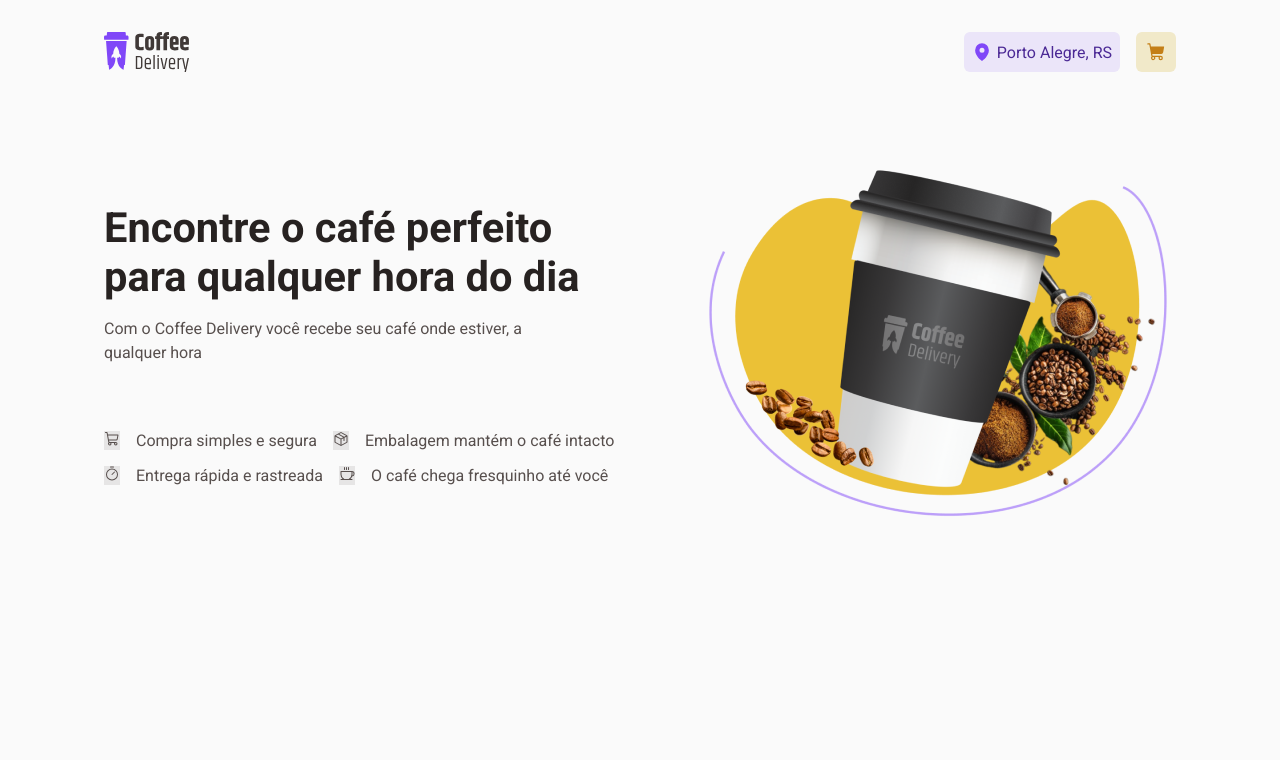
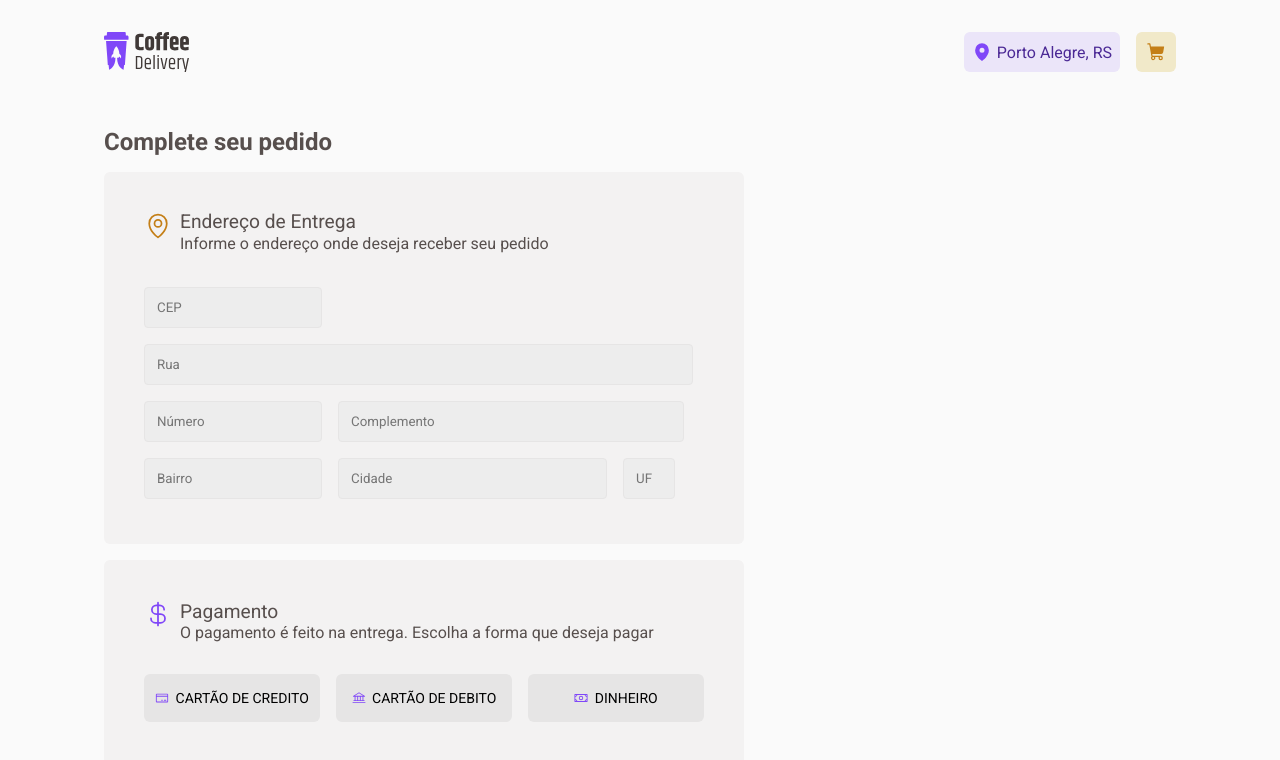
Before and after one commit to joaopfrancaf/coffe-delivey, a React (Vite) app: page /checkout in a window 1280 px wide. Shown: the top 760 px of the page. Built offline with nearby package versions, Linux system fonts and the light colour scheme.

Commit message:
vamo que vamo

```diff
--- a/src/App.tsx
+++ b/src/App.tsx
@@ -1,12 +1,13 @@
 import Header from "./components/Header";
 import Homehero from './components/Homehero'
+import Checkout from "./pages/Checkout";
 
 export default function App() {
 
   return (
     <>
       <Header />
-      <Homehero />
+      <Checkout/>
     </>
   )
 }
--- a/src/pages/Checkout/index.tsx
+++ b/src/pages/Checkout/index.tsx
@@ -1,5 +1,5 @@
-import { ButtonWrapp, DivCheckoutContainer, DivCheckoutSeuPedido, DivCheckoutSeuPedidoContainer, DivCheckoutSeuPedidoEndereco, DivDescricao, DivForm, DivPagamento, InputStyled } from "./style";
-import { MapPin, CurrencyDollar } from "@phosphor-icons/react";
+import { ButtonDiv, ButtonWrapp, DivCheckoutContainer, DivCheckoutSeuPedido, DivCheckoutSeuPedidoContainer, DivCheckoutSeuPedidoEndereco, DivDescricao, DivForm, DivPagamento, InputStyled } from "./style";
+import { MapPin, CurrencyDollar, CreditCard, Bank, Money } from "@phosphor-icons/react";
 
 export default function Checkout() {
     return (
@@ -38,7 +38,9 @@
                 </DivDescricao>
 
                 <ButtonWrapp>
-
+                    <ButtonDiv id="CARTAO_DE_CREDITO" name="drone" value="CARTÃO DE CREDITO"><CreditCard color="#8047F8"/>CARTÃO DE CREDITO</ButtonDiv>
+                    <ButtonDiv id="CARTAO_DE_DEBITO" name="drone" value="CARTÃO DE DEBITO"><Bank color="#8047F8"/>CARTÃO DE DEBITO</ButtonDiv>
+                    <ButtonDiv id="DINHEIRO" name="drone" value="DINHEIRO"><Money color="#8047F8"/>DINHEIRO</ButtonDiv>
                 </ButtonWrapp>
             </DivPagamento>
         </DivCheckoutContainer>
--- a/src/pages/Checkout/style.ts
+++ b/src/pages/Checkout/style.ts
@@ -1,7 +1,10 @@
 import { styled } from "../../styles/stitches.config";
 
 export const DivCheckoutContainer = styled('div', {
-
+    width: '100%',
+    maxWidth: 1120,
+    padding: '0 1.5rem',
+    margin: '0 auto',
 })
 
 export const DivCheckoutSeuPedidoContainer = styled('div', {
@@ -53,7 +56,7 @@
 export const DivPagamento = styled ('div', {
     marginTop: '1rem',
     backgroundColor: '$--base---card',
-    height: '12rem',
+    height: '13rem',
     width: '40rem',
 
     borderRadius: 6,
@@ -65,10 +68,42 @@
     display: 'flex',
 
     div: {
-        paddingLeft: '1rem'
+        paddingLeft: '0.5rem',
+
+        span: {
+            fontSize: '1.2rem',
+        }
+
     }
 })
 
 export const ButtonWrapp = styled ('div', {
+    display: 'flex',
+    justifyContent: 'space-between',
+})
 
+export const ButtonDiv = styled('button', {
+    marginTop: '2rem',
+    borderRadius: 6,
+    backgroundColor: '$--base---button',
+    width: '11rem',
+    height: '3rem',
+    display: 'flex',
+    alignItems: 'center',
+    justifyContent: 'center',
+    cursor: 'pointer',
+    gap: '0.4rem',
+
+    borderStyle: 'none',
+    fontSize: 14,
+
+    '&:focus': {
+        backgroundColor: '$--brand---purple--light',
+        border: '1px solid #8047F8',
+        borderRadius: 6,
+    },
+
+    "&:hover": {
+        backgroundColor: '$--base---hover',
+    },
 })
```
Also changed, not shown: src/pages/index.tsx (deleted).
